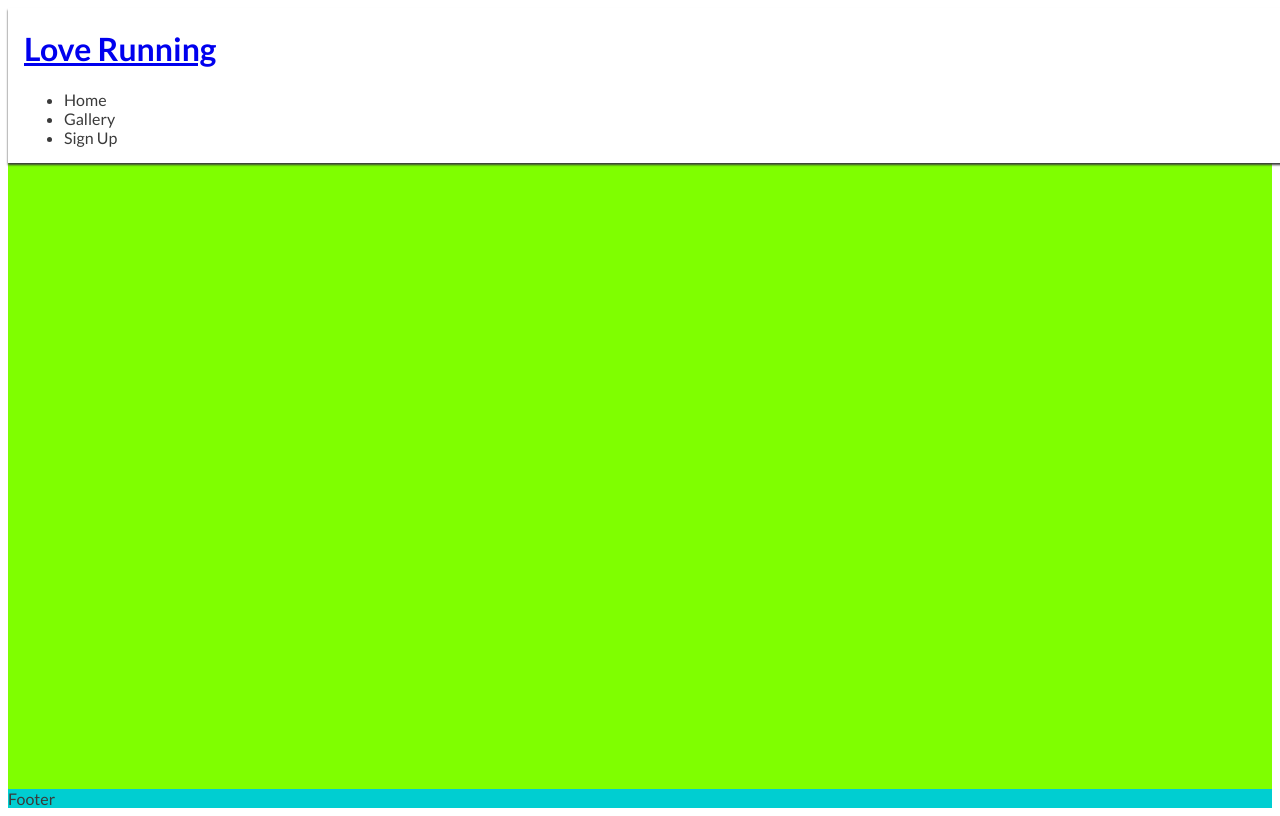
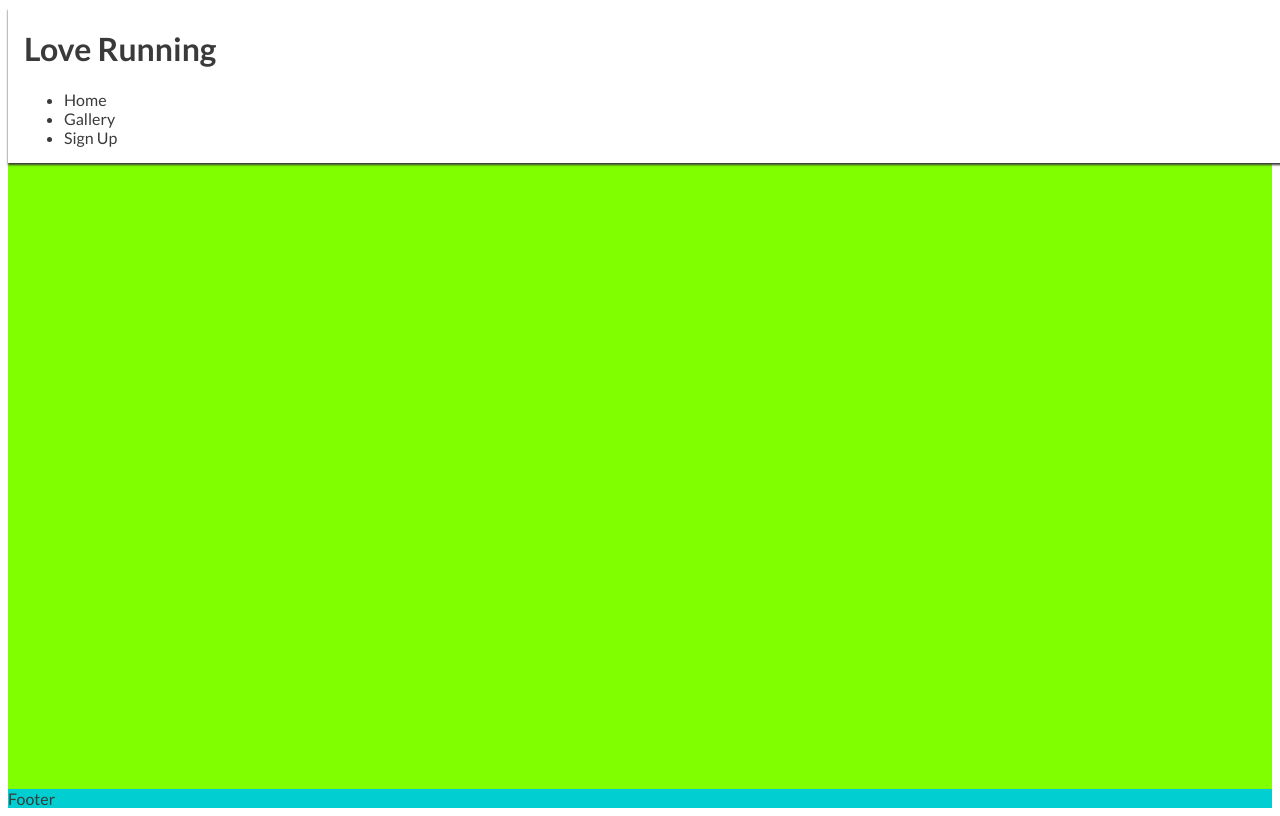
Before and after one commit to mildred-prog/love-running, a plain HTML site: page index.html in a window 1280 px wide. Drawn offline with Linux system fonts and the light colour scheme.

Commit message:
Added a color to the h1 element

```diff
--- a/assets/css/style.css
+++ b/assets/css/style.css
@@ -26,8 +26,13 @@ header{
     width: 100%;
     box-shadow: 0 2px 2px #3a3a3a;
 }
+header a{
+    text-decoration: none;
+    color: inherit;
+}
 h1{
     font-family: "oswald" sans-serif;
+
 }
 main{
     background-color: chartreuse;
```
